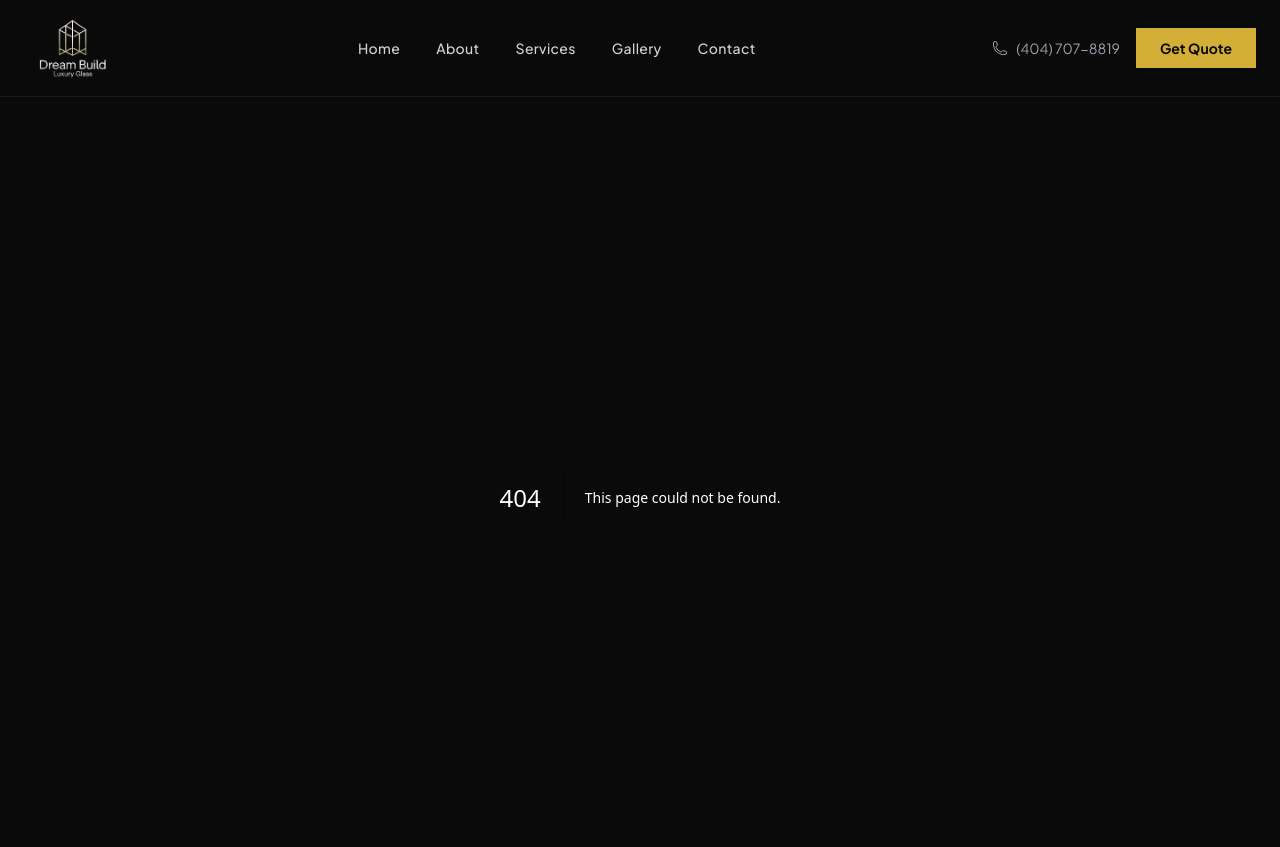
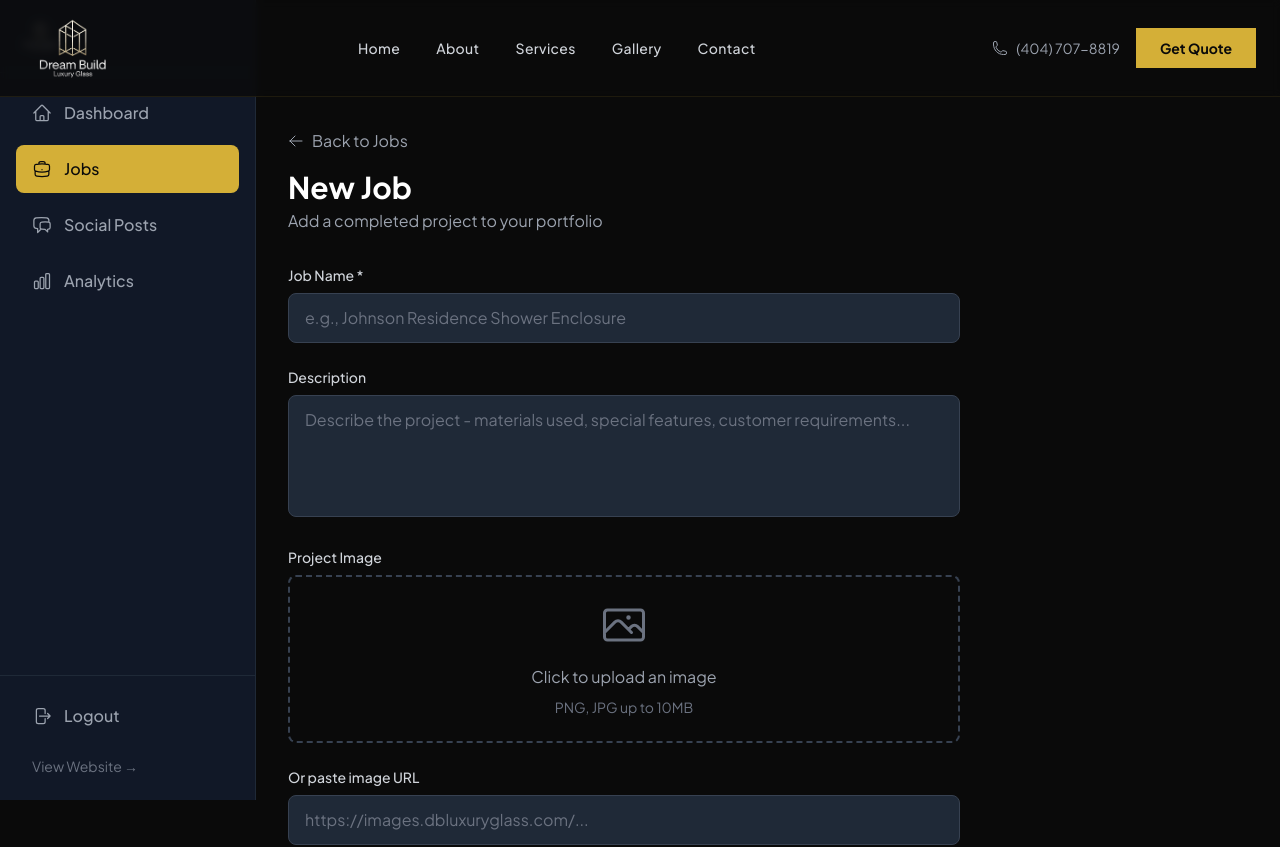
Before and after one commit to kenocathon/dream-build, a Next.js app: page /portal/jobs/new in a window 1280 px wide. Before the commit this address had no page. Shown: the top 847 px of the page. Built offline with nearby package versions, Linux system fonts and the light colour scheme.

Commit message:
Updated /admin route to /portal

```diff
--- a/app/admin/(authenticated)/dashboard/page.js
+++ b/app/portal/(authenticated)/dashboard/page.js
@@ -41,21 +41,21 @@ export default function AdminDashboard() {
       name: "Total Jobs",
       value: stats.jobs,
       icon: BriefcaseIcon,
-      href: "/admin/jobs",
+      href: "/portal/jobs",
       color: "bg-blue-500",
     },
     {
       name: "Social Posts",
       value: stats.posts,
       icon: ChatBubbleLeftRightIcon,
-      href: "/admin/posts",
+      href: "/portal/posts",
       color: "bg-purple-500",
     },
     {
       name: "Total Leads",
       value: stats.leads,
       icon: UserGroupIcon,
-      href: "/admin/analytics",
+      href: "/portal/analytics",
       color: "bg-green-500",
     },
   ];
@@ -69,7 +69,7 @@ export default function AdminDashboard() {
           <p className="text-gray-400 mt-1">Welcome back! Here's your overview.</p>
         </div>
         <Link
-          href="/admin/jobs/new"
+          href="/portal/jobs/new"
           className="inline-flex items-center gap-2 bg-gold-500 text-deepblack font-bold px-6 py-3 rounded-lg hover:bg-gold-600 transition-colors"
         >
           <PlusIcon className="h-5 w-5" />
@@ -107,7 +107,7 @@ export default function AdminDashboard() {
           <div className="flex items-center justify-between mb-4">
             <h2 className="text-xl font-bold text-white">Recent Leads</h2>
             <Link
-              href="/admin/analytics"
+              href="/portal/analytics"
               className="text-gold-500 hover:text-gold-400 text-sm"
             >
               View all &rarr;
@@ -142,7 +142,7 @@ export default function AdminDashboard() {
           <h2 className="text-xl font-bold text-white mb-4">Quick Actions</h2>
           <div className="space-y-3">
             <Link
-              href="/admin/jobs/new"
+              href="/portal/jobs/new"
               className="flex items-center gap-3 p-4 bg-gray-800 rounded-lg hover:bg-gray-700 transition-colors"
             >
               <BriefcaseIcon className="h-5 w-5 text-gold-500" />
@@ -152,7 +152,7 @@ export default function AdminDashboard() {
               </div>
             </Link>
             <Link
-              href="/admin/posts"
+              href="/portal/posts"
               className="flex items-center gap-3 p-4 bg-gray-800 rounded-lg hover:bg-gray-700 transition-colors"
             >
               <ChatBubbleLeftRightIcon className="h-5 w-5 text-gold-500" />
@@ -162,7 +162,7 @@ export default function AdminDashboard() {
               </div>
             </Link>
             <Link
-              href="/admin/analytics"
+              href="/portal/analytics"
               className="flex items-center gap-3 p-4 bg-gray-800 rounded-lg hover:bg-gray-700 transition-colors"
             >
               <UserGroupIcon className="h-5 w-5 text-gold-500" />
--- a/app/admin/(authenticated)/jobs/new/page.js
+++ b/app/portal/(authenticated)/jobs/[id]/page.js
@@ -1,13 +1,15 @@
 "use client";
 
-import { useState } from "react";
+import { useState, useEffect, use } from "react";
 import { useRouter } from "next/navigation";
 import Link from "next/link";
 import { ArrowLeftIcon, PhotoIcon } from "@heroicons/react/24/outline";
 
-export default function NewJobPage() {
+export default function EditJobPage({ params }) {
+  const { id } = use(params);
   const router = useRouter();
-  const [loading, setLoading] = useState(false);
+  const [loading, setLoading] = useState(true);
+  const [saving, setSaving] = useState(false);
   const [error, setError] = useState("");
   const [imagePreview, setImagePreview] = useState(null);
   const [formData, setFormData] = useState({
@@ -16,19 +18,38 @@ export default function NewJobPage() {
     image_url: "",
   });
 
+  useEffect(() => {
+    fetchJob();
+  }, [id]);
+
+  const fetchJob = async () => {
+    try {
+      const res = await fetch(`/api/admin/jobs/${id}`);
+      if (!res.ok) throw new Error("Job not found");
+
+      const job = await res.json();
+      setFormData({
+        name: job.name || "",
+        description: job.description || "",
+        image_url: job.image_url || "",
+      });
+      setImagePreview(job.image_url || null);
+    } catch (err) {
+      setError("Failed to load job");
+    } finally {
+      setLoading(false);
+    }
+  };
+
   const handleImageUpload = async (e) => {
     const file = e.target.files?.[0];
     if (!file) return;
 
-    // Preview
     const reader = new FileReader();
-    reader.onloadend = () => {
-      setImagePreview(reader.result);
-    };
+    reader.onloadend = () => setImagePreview(reader.result);
     reader.readAsDataURL(file);
 
-    // Upload to R2 via API
-    setLoading(true);
+    setSaving(true);
     try {
       const uploadForm = new FormData();
       uploadForm.append("file", file);
@@ -44,50 +65,56 @@ export default function NewJobPage() {
       setFormData({ ...formData, image_url: url });
     } catch (err) {
       setError("Failed to upload image");
-      setImagePreview(null);
     } finally {
-      setLoading(false);
+      setSaving(false);
     }
   };
 
   const handleSubmit = async (e) => {
     e.preventDefault();
     setError("");
-    setLoading(true);
+    setSaving(true);
 
     try {
-      const res = await fetch("/api/admin/jobs", {
-        method: "POST",
+      const res = await fetch(`/api/admin/jobs/${id}`, {
+        method: "PUT",
         headers: { "Content-Type": "application/json" },
         body: JSON.stringify(formData),
       });
 
       if (!res.ok) {
         const data = await res.json();
-        throw new Error(data.error || "Failed to create job");
+        throw new Error(data.error || "Failed to update job");
       }
 
-      router.push("/admin/jobs");
+      router.push("/portal/jobs");
     } catch (err) {
       setError(err.message);
     } finally {
-      setLoading(false);
+      setSaving(false);
     }
   };
+
+  if (loading) {
+    return (
+      <div className="flex items-center justify-center h-64">
+        <p className="text-gray-400">Loading...</p>
+      </div>
+    );
+  }
 
   return (
     <div className="max-w-2xl">
       {/* Header */}
       <div className="mb-8">
         <Link
-          href="/admin/jobs"
+          href="/portal/jobs"
           className="inline-flex items-center gap-2 text-gray-400 hover:text-white mb-4"
         >
           <ArrowLeftIcon className="h-4 w-4" />
           Back to Jobs
         </Link>
-        <h1 className="text-3xl font-bold text-white">New Job</h1>
-        <p className="text-gray-400 mt-1">Add a completed project to your portfolio</p>
+        <h1 className="text-3xl font-bold text-white">Edit Job</h1>
       </div>
 
       {/* Form */}
@@ -103,7 +130,6 @@ export default function NewJobPage() {
             value={formData.name}
             onChange={(e) => setFormData({ ...formData, name: e.target.value })}
             className="w-full px-4 py-3 bg-gray-800 border border-gray-700 rounded-lg text-white placeholder-gray-500 focus:outline-none focus:border-gold-500 focus:ring-1 focus:ring-gold-500"
-            placeholder="e.g., Johnson Residence Shower Enclosure"
             required
           />
         </div>
@@ -119,16 +145,15 @@ export default function NewJobPage() {
             onChange={(e) => setFormData({ ...formData, description: e.target.value })}
             rows={4}
             className="w-full px-4 py-3 bg-gray-800 border border-gray-700 rounded-lg text-white placeholder-gray-500 focus:outline-none focus:border-gold-500 focus:ring-1 focus:ring-gold-500 resize-none"
-            placeholder="Describe the project - materials used, special features, customer requirements..."
           />
         </div>
 
-        {/* Image Upload */}
+        {/* Image */}
         <div>
           <label className="block text-sm font-medium text-gray-300 mb-2">
             Project Image
           </label>
-          <div className="border-2 border-dashed border-gray-700 rounded-lg p-6 text-center hover:border-gray-600 transition-colors">
+          <div className="border-2 border-dashed border-gray-700 rounded-lg p-6 text-center">
             {imagePreview ? (
               <div className="relative">
                 <img
@@ -151,7 +176,6 @@ export default function NewJobPage() {
               <label className="cursor-pointer">
                 <PhotoIcon className="h-12 w-12 mx-auto text-gray-500 mb-4" />
                 <p className="text-gray-400 mb-2">Click to upload an image</p>
-                <p className="text-gray-500 text-sm">PNG, JPG up to 10MB</p>
                 <input
                   type="file"
                   accept="image/*"
@@ -163,7 +187,7 @@ export default function NewJobPage() {
           </div>
         </div>
 
-        {/* Or use URL */}
+        {/* Or URL */}
         <div>
           <label htmlFor="image_url" className="block text-sm font-medium text-gray-300 mb-2">
             Or paste image URL
@@ -177,7 +201,6 @@ export default function NewJobPage() {
               setImagePreview(e.target.value);
             }}
             className="w-full px-4 py-3 bg-gray-800 border border-gray-700 rounded-lg text-white placeholder-gray-500 focus:outline-none focus:border-gold-500 focus:ring-1 focus:ring-gold-500"
-            placeholder="https://images.dbluxuryglass.com/..."
           />
         </div>
 
@@ -192,13 +215,13 @@ export default function NewJobPage() {
         <div className="flex items-center gap-4 pt-4">
           <button
             type="submit"
-            disabled={loading || !formData.name}
+            disabled={saving || !formData.name}
             className="flex-1 bg-gold-500 text-deepblack font-bold py-3 rounded-lg hover:bg-gold-600 transition-colors disabled:opacity-50 disabled:cursor-not-allowed"
           >
-            {loading ? "Saving..." : "Save Job"}
+            {saving ? "Saving..." : "Save Changes"}
           </button>
           <Link
-            href="/admin/jobs"
+            href="/portal/jobs"
             className="px-6 py-3 text-gray-400 hover:text-white transition-colors"
           >
             Cancel
--- a/app/admin/(authenticated)/jobs/[id]/page.js
+++ b/app/portal/(authenticated)/jobs/new/page.js
@@ -1,15 +1,13 @@
 "use client";
 
-import { useState, useEffect, use } from "react";
+import { useState } from "react";
 import { useRouter } from "next/navigation";
 import Link from "next/link";
 import { ArrowLeftIcon, PhotoIcon } from "@heroicons/react/24/outline";
 
-export default function EditJobPage({ params }) {
-  const { id } = use(params);
+export default function NewJobPage() {
   const router = useRouter();
-  const [loading, setLoading] = useState(true);
-  const [saving, setSaving] = useState(false);
+  const [loading, setLoading] = useState(false);
   const [error, setError] = useState("");
   const [imagePreview, setImagePreview] = useState(null);
   const [formData, setFormData] = useState({
@@ -18,38 +16,19 @@ export default function EditJobPage({ params }) {
     image_url: "",
   });
 
-  useEffect(() => {
-    fetchJob();
-  }, [id]);
-
-  const fetchJob = async () => {
-    try {
-      const res = await fetch(`/api/admin/jobs/${id}`);
-      if (!res.ok) throw new Error("Job not found");
-
-      const job = await res.json();
-      setFormData({
-        name: job.name || "",
-        description: job.description || "",
-        image_url: job.image_url || "",
-      });
-      setImagePreview(job.image_url || null);
-    } catch (err) {
-      setError("Failed to load job");
-    } finally {
-      setLoading(false);
-    }
-  };
-
   const handleImageUpload = async (e) => {
     const file = e.target.files?.[0];
     if (!file) return;
 
+    // Preview
     const reader = new FileReader();
-    reader.onloadend = () => setImagePreview(reader.result);
+    reader.onloadend = () => {
+      setImagePreview(reader.result);
+    };
     reader.readAsDataURL(file);
 
-    setSaving(true);
+    // Upload to R2 via API
+    setLoading(true);
     try {
       const uploadForm = new FormData();
       uploadForm.append("file", file);
@@ -65,56 +44,50 @@ export default function EditJobPage({ params }) {
       setFormData({ ...formData, image_url: url });
     } catch (err) {
       setError("Failed to upload image");
+      setImagePreview(null);
     } finally {
-      setSaving(false);
+      setLoading(false);
     }
   };
 
   const handleSubmit = async (e) => {
     e.preventDefault();
     setError("");
-    setSaving(true);
+    setLoading(true);
 
     try {
-      const res = await fetch(`/api/admin/jobs/${id}`, {
-        method: "PUT",
+      const res = await fetch("/api/portal/jobs", {
+        method: "POST",
         headers: { "Content-Type": "application/json" },
         body: JSON.stringify(formData),
       });
 
       if (!res.ok) {
         const data = await res.json();
-        throw new Error(data.error || "Failed to update job");
+        throw new Error(data.error || "Failed to create job");
       }
 
-      router.push("/admin/jobs");
+      router.push("/portal/jobs");
     } catch (err) {
       setError(err.message);
     } finally {
-      setSaving(false);
+      setLoading(false);
     }
   };
-
-  if (loading) {
-    return (
-      <div className="flex items-center justify-center h-64">
-        <p className="text-gray-400">Loading...</p>
-      </div>
-    );
-  }
 
   return (
     <div className="max-w-2xl">
       {/* Header */}
       <div className="mb-8">
         <Link
-          href="/admin/jobs"
+          href="/portal/jobs"
           className="inline-flex items-center gap-2 text-gray-400 hover:text-white mb-4"
         >
           <ArrowLeftIcon className="h-4 w-4" />
           Back to Jobs
         </Link>
-        <h1 className="text-3xl font-bold text-white">Edit Job</h1>
+        <h1 className="text-3xl font-bold text-white">New Job</h1>
+        <p className="text-gray-400 mt-1">Add a completed project to your portfolio</p>
       </div>
 
       {/* Form */}
@@ -130,6 +103,7 @@ export default function EditJobPage({ params }) {
             value={formData.name}
             onChange={(e) => setFormData({ ...formData, name: e.target.value })}
             className="w-full px-4 py-3 bg-gray-800 border border-gray-700 rounded-lg text-white placeholder-gray-500 focus:outline-none focus:border-gold-500 focus:ring-1 focus:ring-gold-500"
+            placeholder="e.g., Johnson Residence Shower Enclosure"
             required
           />
         </div>
@@ -145,15 +119,16 @@ export default function EditJobPage({ params }) {
             onChange={(e) => setFormData({ ...formData, description: e.target.value })}
             rows={4}
             className="w-full px-4 py-3 bg-gray-800 border border-gray-700 rounded-lg text-white placeholder-gray-500 focus:outline-none focus:border-gold-500 focus:ring-1 focus:ring-gold-500 resize-none"
+            placeholder="Describe the project - materials used, special features, customer requirements..."
           />
         </div>
 
-        {/* Image */}
+        {/* Image Upload */}
         <div>
           <label className="block text-sm font-medium text-gray-300 mb-2">
             Project Image
           </label>
-          <div className="border-2 border-dashed border-gray-700 rounded-lg p-6 text-center">
+          <div className="border-2 border-dashed border-gray-700 rounded-lg p-6 text-center hover:border-gray-600 transition-colors">
             {imagePreview ? (
               <div className="relative">
                 <img
@@ -176,6 +151,7 @@ export default function EditJobPage({ params }) {
               <label className="cursor-pointer">
                 <PhotoIcon className="h-12 w-12 mx-auto text-gray-500 mb-4" />
                 <p className="text-gray-400 mb-2">Click to upload an image</p>
+                <p className="text-gray-500 text-sm">PNG, JPG up to 10MB</p>
                 <input
                   type="file"
                   accept="image/*"
@@ -187,7 +163,7 @@ export default function EditJobPage({ params }) {
           </div>
         </div>
 
-        {/* Or URL */}
+        {/* Or use URL */}
         <div>
           <label htmlFor="image_url" className="block text-sm font-medium text-gray-300 mb-2">
             Or paste image URL
@@ -201,6 +177,7 @@ export default function EditJobPage({ params }) {
               setImagePreview(e.target.value);
             }}
             className="w-full px-4 py-3 bg-gray-800 border border-gray-700 rounded-lg text-white placeholder-gray-500 focus:outline-none focus:border-gold-500 focus:ring-1 focus:ring-gold-500"
+            placeholder="https://images.dbluxuryglass.com/..."
           />
         </div>
 
@@ -215,13 +192,13 @@ export default function EditJobPage({ params }) {
         <div className="flex items-center gap-4 pt-4">
           <button
             type="submit"
-            disabled={saving || !formData.name}
+            disabled={loading || !formData.name}
             className="flex-1 bg-gold-500 text-deepblack font-bold py-3 rounded-lg hover:bg-gold-600 transition-colors disabled:opacity-50 disabled:cursor-not-allowed"
           >
-            {saving ? "Saving..." : "Save Changes"}
+            {loading ? "Saving..." : "Save Job"}
           </button>
           <Link
-            href="/admin/jobs"
+            href="/portal/jobs"
             className="px-6 py-3 text-gray-400 hover:text-white transition-colors"
           >
             Cancel
--- a/app/admin/(authenticated)/jobs/page.js
+++ b/app/portal/(authenticated)/jobs/page.js
@@ -60,7 +60,7 @@ export default function JobsPage() {
           <p className="text-gray-400 mt-1">Manage your completed projects</p>
         </div>
         <Link
-          href="/admin/jobs/new"
+          href="/portal/jobs/new"
           className="inline-flex items-center gap-2 bg-gold-500 text-deepblack font-bold px-6 py-3 rounded-lg hover:bg-gold-600 transition-colors"
         >
           <PlusIcon className="h-5 w-5" />
@@ -77,7 +77,7 @@ export default function JobsPage() {
         <div className="bg-gray-900 border border-gray-800 rounded-lg p-12 text-center">
           <p className="text-gray-400 mb-4">No jobs yet. Add your first completed project!</p>
           <Link
-            href="/admin/jobs/new"
+            href="/portal/jobs/new"
             className="inline-flex items-center gap-2 bg-gold-500 text-deepblack font-bold px-6 py-3 rounded-lg hover:bg-gold-600 transition-colors"
           >
             <PlusIcon className="h-5 w-5" />
@@ -120,14 +120,14 @@ export default function JobsPage() {
                 {/* Actions */}
                 <div className="flex items-center gap-2">
                   <Link
-                    href={`/admin/posts?job=${job.id}`}
+                    href={`/portal/posts?job=${job.id}`}
                     className="flex-1 inline-flex items-center justify-center gap-2 bg-gold-500 text-deepblack font-medium px-4 py-2 rounded-lg hover:bg-gold-600 transition-colors text-sm"
                   >
                     <ChatBubbleLeftRightIcon className="h-4 w-4" />
                     Create Post
                   </Link>
                   <Link
-                    href={`/admin/jobs/${job.id}`}
+                    href={`/portal/jobs/${job.id}`}
                     className="p-2 text-gray-400 hover:text-white hover:bg-gray-800 rounded-lg transition-colors"
                   >
                     <PencilIcon className="h-5 w-5" />
--- a/app/admin/page.js
+++ b/app/portal/page.js
@@ -29,7 +29,7 @@ export default function AdminLogin() {
         return;
       }
 
-      router.push("/admin/dashboard");
+      router.push("/portal/dashboard");
     } catch (err) {
       setError("Network error. Please try again.");
     } finally {
--- a/components/admin/AdminNav.jsx
+++ b/components/admin/AdminNav.jsx
@@ -15,10 +15,10 @@ import {
 import { useState } from "react";
 
 const navItems = [
-  { name: "Dashboard", href: "/admin/dashboard", icon: HomeIcon },
-  { name: "Jobs", href: "/admin/jobs", icon: BriefcaseIcon },
-  { name: "Social Posts", href: "/admin/posts", icon: ChatBubbleLeftRightIcon },
-  { name: "Analytics", href: "/admin/analytics", icon: ChartBarIcon },
+  { name: "Dashboard", href: "/portal/dashboard", icon: HomeIcon },
+  { name: "Jobs", href: "/portal/jobs", icon: BriefcaseIcon },
+  { name: "Social Posts", href: "/portal/posts", icon: ChatBubbleLeftRightIcon },
+  { name: "Analytics", href: "/portal/analytics", icon: ChartBarIcon },
 ];
 
 export default function AdminNav() {
@@ -29,7 +29,7 @@ export default function AdminNav() {
   const handleLogout = async () => {
     try {
       await fetch("/api/admin/auth/logout", { method: "POST" });
-      router.push("/admin");
+      router.push("/portal");
     } catch (err) {
       console.error("Logout error:", err);
     }
@@ -39,7 +39,7 @@ export default function AdminNav() {
     <>
       {/* Logo */}
       <div className="p-4 border-b border-gray-800">
-        <Link href="/admin/dashboard">
+        <Link href="/portal/dashboard">
           <Image
             src="/images/logo.png"
             width={160}
@@ -105,7 +105,7 @@ export default function AdminNav() {
       {/* Mobile Header */}
       <header className="lg:hidden fixed top-0 left-0 right-0 z-50 bg-gray-900 border-b border-gray-800">
         <div className="flex items-center justify-between px-4 h-16">
-          <Link href="/admin/dashboard">
+          <Link href="/portal/dashboard">
             <Image
               src="/images/logo.png"
               width={120}
```
Also changed, not shown: middleware.js (+4 -4 lines), app/portal/(authenticated)/analytics/page.js (renamed from app/admin/(authenticated)/analytics/page.js), app/portal/(authenticated)/layout.js (renamed from app/admin/(authenticated)/layout.js), app/portal/(authenticated)/posts/page.js (renamed from app/admin/(authenticated)/posts/page.js), app/portal/layout.js (renamed from app/admin/layout.js).
